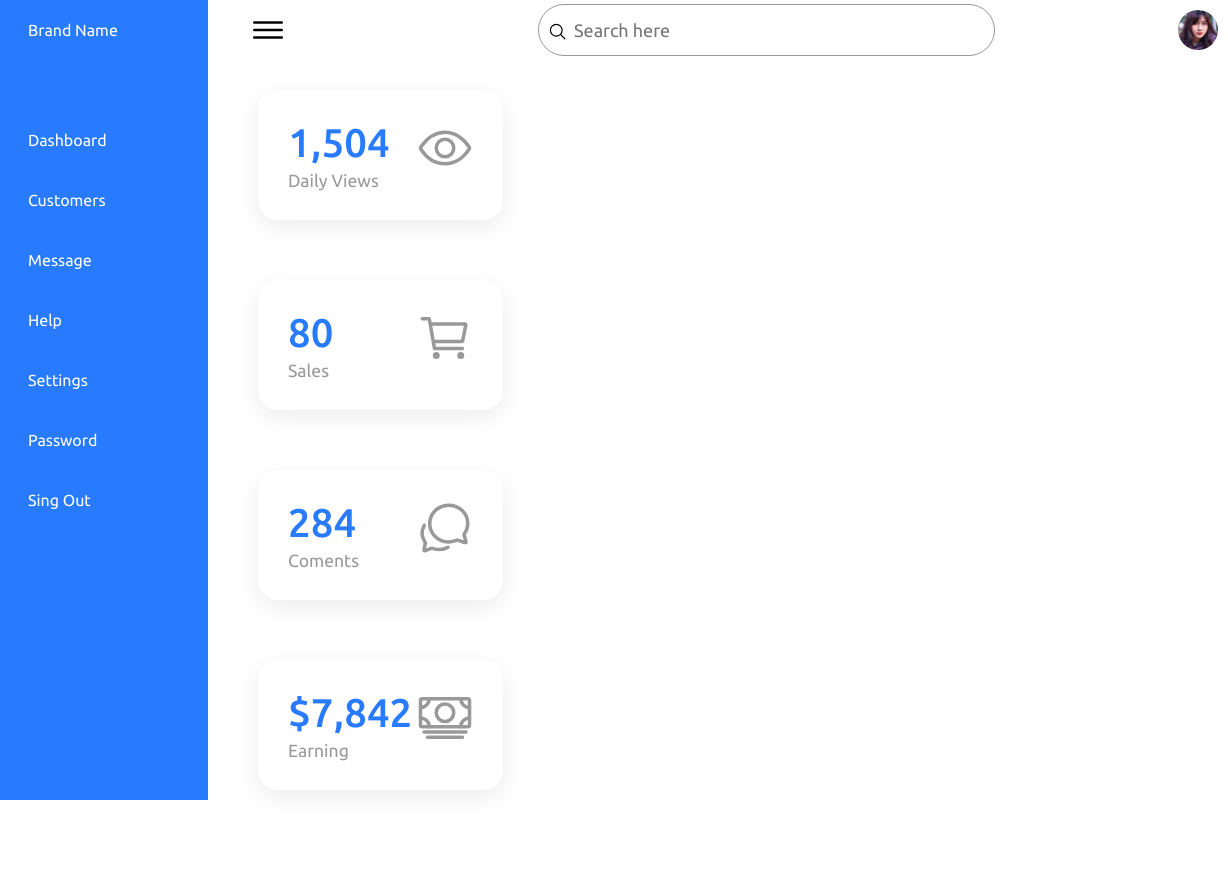
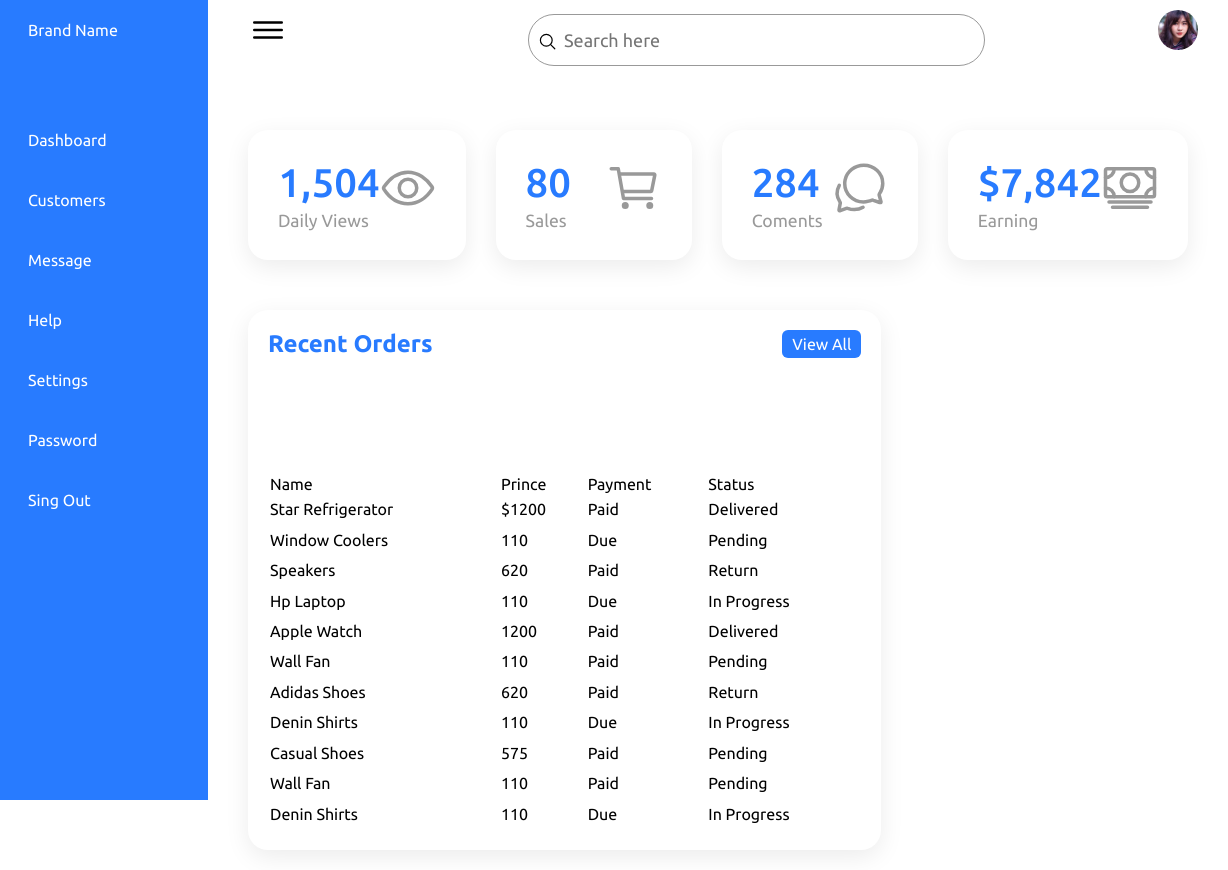
Before and after one commit to RafaelSobral/dashboard_using_HTML_CSS_JAVASCRIPT, a plain HTML site: page index.html in a window 1280 px wide. Shown: the top 870 px of the page, 52-1280 px from the left. Before the commit the page ends 820 px from the top, so only its background shows below. Drawn offline with nearby package versions, Linux system fonts and the light colour scheme.

Commit message:
Retorno do Projeto_
Commit Retorno do Projeto Dashboard Porfólio!

```diff
--- a/index.html
+++ b/index.html
@@ -1,14 +1,15 @@
 <!DOCTYPE html>
 <html lang="pt-br">
 <head>
-    <meta charset="UTF-8" />
-    <meta http-equiv="X-UA-Compatible" content="IE=edge" />
-    <meta name="viewport" content="width=device-width, initial-scale=1.0" />
+  <meta charset="UTF-8"/>
+  <meta http-equiv="X-UA-Compatible" content="IE=edge"/>
+  <meta name="viewport" content="width=device-width, initial-scale=1.0"/>
   <title>Reponsive Admin Dashboard | Redesign</title>
-    <link rel="stylesheet" type="text/css" href="style.css" />
+  <link rel="stylesheet" type="text/css" href="style.css"/>
 </head>
 <body>
   <div class="container">
+
     <div class="navigation">
       <ul>
         <li>
@@ -75,7 +76,7 @@
         </li>
       </ul>
     </div>
-      <!--main-->
+         <!---MAIN--->
     <div class="main">
       <div class="topbar">
         <div class="toggle">
@@ -94,6 +95,7 @@
         </div>
       </div>
           <!--CARDS-->
+      <div class="cardFlex">
         <div class="cardBox">
           <div class="card">
             <div>
@@ -105,6 +107,7 @@
             </div>
           </div>
         </div>
+
         <div class="cardBox">
           <div class="card">
             <div>
@@ -116,6 +119,7 @@
             </div>
           </div>
         </div>
+
         <div class="cardBox">
           <div class="card">
             <div>
@@ -127,6 +131,7 @@
             </div>
           </div>
         </div>
+
         <div class="cardBox">
           <div class="card">
             <div>
@@ -139,18 +144,102 @@
           </div>
         </div>
        </div>
+      <!-- // DATA LIST  -->
+      <div class="details">
+        <div class="recentOrders">
+          <div class="cardHeader">
+            <h2>Recent Orders</h2>
+            <a href="#" class="btn">View All</a>
+          </div>
+          <table>
+            <thead>
+              <tr>
+                <td>Name</td>
+                <td>Prince</td>
+                <td>Payment</td>
+                <td>Status</td>
+              </tr>
+            </thead>
+            <tbody>
+              <tr>
+                <td>Star Refrigerator</td>
+                <td>$1200</td>
+                <td>Paid</td>
+                <td><span class="status delivered">Delivered</span></td>
+              </tr>
+              <tr>
+                <td>Window Coolers</td>
+                <td>110</td>
+                <td>Due</td>
+                <td><span class="status pending">Pending</span></td>
+              </tr>
+              <tr>
+                <td>Speakers</td>
+                <td>620</td>
+                <td>Paid</td>
+                <td><span class="status return">Return</span></td>
+              </tr>
+              <tr>
+                <td>Hp Laptop</td>
+                <td>110</td>
+                <td>Due</td>
+                <td><span class="status inprogress">In Progress</span></td>
+              </tr>
+              <tr>
+                <td>Apple Watch</td>
+                <td>1200</td>
+                <td>Paid</td>
+                <td><span class="status delivered">Delivered</span></td>
+              </tr>
+              <tr>
+                <td>Wall Fan</td>
+                <td>110</td>
+                <td>Paid</td>
+                <td><span class="status pending">Pending</span></td>
+              </tr>
+              <tr>
+                <td>Adidas Shoes</td>
+                <td>620</td>
+                <td>Paid</td>
+                <td><span class="status return">Return</span></td>
+              </tr>
+              <tr>
+                <td>Denin Shirts</td>
+                <td>110</td>
+                <td>Due</td>
+                <td><span class="status inprogress">In Progress</span></td>
+              </tr>
+              <tr>
+                <td>Casual Shoes</td>
+                <td>575</td>
+                <td>Paid</td>
+                <td><span class="status pending">Pending</span></td>
+              </tr>
+              <tr>
+                <td>Wall Fan</td>
+                <td>110</td>
+                <td>Paid</td>
+                <td><span class="status pending">Pending</span></td>
+              </tr>
+              <tr>
+                <td>Denin Shirts</td>
+                <td>110</td>
+                <td>Due</td>
+                <td><span class="status inprogress">In Progress</span></td>
+              </tr>
+            </tbody>
+          </table>
         </div>
       </div>
-    <script
-      type="module"
-      src="https://unpkg.com/ionicons@5.5.2/dist/ionicons/ionicons.esm.js"
-    ></script>
-    <script
-      nomodule
-      src="https://unpkg.com/ionicons@5.5.2/dist/ionicons/ionicons.js"
-    ></script>
+
+    </div>
+  </div>
+
+  <script type="module"src="https://unpkg.com/ionicons@5.5.2/dist/ionicons/ionicons.esm.js"></script>
+  <script nomodule src="https://unpkg.com/ionicons@5.5.2/dist/ionicons/ionicons.js"></script>
+
   <script>
-      //MENU TOGGLE
+    // MENU TOGGLE
     let toggle = document.querySelector('.toggle')
     let navigation = document.querySelector('.navigation')
     let main = document.querySelector('.main')
--- a/style.css
+++ b/style.css
@@ -1,71 +1,72 @@
 @import url('https://fonts.googleapis.com/css2?family=Ubuntu:wght@300;400;500;700&display=swap');
-*
-{
+
+* {
   margin: 0;
   padding: 0;
   box-sizing: boder-box;
   font-family: 'Ubuntu', sans-serif;
 }
-:root
-{
-  --blue:#287bff;
-  --whrite:#fff;
-  --grey:#f5f5f5;
-  --black1:#222;
-  --black2:#999;
+
+:root {
+  --blue: #287bff;
+  --whrite: #fff;
+  --grey: #f5f5f5;
+  --black1: #222;
+  --black2: #999;
 }
-body
-{
- min-height: 100vh;
- overflow-x: hidden;
+
+body {
+  min-height: 100vh;
+  min-width: 100vh;
+  /* position: relative; */
+
+  overflow-x: hidden;
 }
-.container
-{
-  position: relative;
+
+.container {
   width: 100%;
 }
-.navigation
-{
+
+.navigation {
   position: fixed;
   width: 250px;
   height: 100%;
   background: var(--blue);
   border-left: 10px solid var(--blue);
-  transition: 0.5s;
+  transition: 0.7s;
   overflow: hidden;
 }
-.navigation.active
-{
-width: 60px;
+
+.navigation.active {
+  width: 70px;
 }
-.navigation ul
-{
+
+.navigation ul {
   position: absolute;
   top: 0;
   left: 0;
   width: 100%;
 }
-.navigation ul li
-{
+
+.navigation ul li {
   position: relative;
   width: 100%;
   list-style: none;
   border-top-left-radius: 30px;
   border-bottom-left-radius: 30px;
 }
+
 .navigation ul li:hover,
-.navigation ul li.hovered
-
-{
+.navigation ul li.hovered {
   background: var(--whrite);
 }
-.navigation ul li:nth-child(1)
-{
+
+.navigation ul li:nth-child(1) {
   margin-bottom: 50px;
   pointer-events: none;
 }
-.navigation ul li a
-{
+
+.navigation ul li a {
   position: relative;
   display: block;
   width: 100%;
@@ -73,13 +74,13 @@ width: 60px;
   text-decoration: none;
   color: var(--whrite);
 }
+
 .navigation ul li:hover a,
-.navigation ul li.hovered a
-{
+.navigation ul li.hovered a {
   color: var(--blue);
 }
-.navigation ul li a .icon
-{
+
+.navigation ul li a .icon {
   position: relative;
   display: block;
   min-width: 60px;
@@ -87,8 +88,8 @@ width: 60px;
   line-height: 65px;
   text-align: center;
 }
-.navigation ul li a .title
-{
+
+.navigation ul li a .title {
   position: relative;
   display: block;
   padding: 0 10px;
@@ -97,10 +98,10 @@ width: 60px;
   text-align: start;
   white-space: nowrap;
 }
-/*curve outside */
+
+/*======== curve outside ======== */
 .navigation ul li:hover a::before,
-.navigation ul li.hovered a::before
-{
+.navigation ul li.hovered a::before {
   content: '';
   position: absolute;
   right: 0;
@@ -112,9 +113,9 @@ width: 60px;
   box-shadow: 35px 35px 0 10px var(--whrite);
   pointer-events: none;
 }
+
 .navigation ul li:hover a::after,
-.navigation ul li.hovered a::after
-{
+.navigation ul li.hovered a::after {
   content: '';
   position: absolute;
   right: 0;
@@ -126,9 +127,9 @@ width: 60px;
   box-shadow: 35px -35px 0 10px var(--whrite);
   pointer-events: none;
 }
-/*MAIN*/
-.main
-{
+
+/*======== MAIN ========*/
+.main {
   position: absolute;
   width: calc(100% - 300px);
   left: 280px;
@@ -136,13 +137,13 @@ width: 60px;
   background: var(--whrite);
   transition: 0.5s;
 }
-.main.active
-{
-width: calc(100% - 80px);
-left: 80px;
+
+.main.active {
+  width: calc(100% - 80px);
+  left: 80px;
 }
-.topbar
-{
+
+.topbar {
   width: 100%;
   height: 60px;
   display: flex;
@@ -150,8 +151,8 @@ left: 80px;
   align-items: center;
   padding: 0 10px;
 }
-.toggle
-{
+
+.toggle {
   position: relative;
   width: 60px;
   height: 60px;
@@ -161,19 +162,20 @@ left: 80px;
   font-size: 2.5em;
   cursor: pointer;
 }
-.search
-{
+
+.search {
   position: relative;
+  top: 10px;
   width: 400px;
   margin: 0 10px;
 }
-.search label
-{
+
+.search label {
   position: relative;
   width: 100%;
 }
-.search label input
-{
+
+.search label input {
   width: 100%;
   height: 40px;
   border-radius: 40px;
@@ -183,24 +185,25 @@ left: 80px;
   outline: none;
   border: 1px solid var(--black2);
 }
-.search label ion-icon
-{
+
+.search label ion-icon {
   position: absolute;
   top: 0;
   left: 10px;
   font-size: 1.2em;
 }
-.user
-{
-  position: sticky;
+
+.user {
+  position: relative;
+  margin-right: 20px;
   width: 40px;
   height: 40px;
   border-radius: 50%;
   overflow: hidden;
   cursor: pointer;
 }
-.user img
-{
+
+.user img {
   position: absolute;
   top: 0;
   left: 0;
@@ -208,17 +211,20 @@ left: 80px;
   height: 100%;
   object-fit: cover;
 }
-.cardBox
-{
+
+/*======== CARDS ========*/
+.cardFlex {
+  margin-top: 50px;
+  display: grid;
   position: relative;
-  width: 100%;
-  padding: 30px;
-  display: grid;
-  grid-template-columns: repeat(4,1fr);
+  height: 100%;
+  padding: 20px;
+  grid-template-columns: repeat(4, 1fr);
+  grid-gap: 30px;
   justify-content: space-between;
 }
-.cardBox .card
-{
+
+.cardBox .card {
   position: relative;
   background: var(--whrite);
   padding: 30px;
@@ -228,31 +234,70 @@ left: 80px;
   cursor: pointer;
   box-shadow: 0 7px 25px rgba(0, 0, 0, 0.08);
 }
-.cardBox .numbers
-{
+
+.cardBox .numbers {
   position: relative;
   font-weight: 500;
   font-size: 2.5em;
   color: var(--blue);
 }
-.cardBox .card .cardName
-{
+
+.cardBox .card .cardName {
   color: var(--black2);
   font-size: 1.1em;
   margin-top: 5px;
 }
-.cardBox .card .iconbx
-{
+.cardBox .card .iconbx {
   font-size: 3.5em;
   color: var(--black2);
 }
-.cardBox .card:hover
-{
+
+.cardBox .card:hover {
   background: var(--blue);
 }
+
 .cardBox .card:hover .numbers,
-.cardBox .card:hover .numbers,
-.cardBox .card:hover .numbers
-{
+.cardBox .card:hover .cardName,
+.cardBox .card:hover .iconbx {
   color: var(--whrite);
 }
+
+.details {
+  position: relative;
+  width: 100%;
+  padding: 20px;
+  display: grid;
+  grid-template-columns: 2fr 1fr;
+  grid-gap: 30px;
+  margin-top: 10px;
+}
+
+.details .recentOrders {
+  position: relative;
+  display: grid;
+  min-height: 500px;
+  background-color: var(--whrite);
+  padding: 20px;
+  border-radius: 20px;
+  box-shadow: 0 7px 25px rgba(0, 0, 0, 0.08);
+}
+
+.cardHeader {
+  display: flex;
+  justify-content: space-between;
+  align-items: flex-start;
+}
+
+.cardHeader h2 {
+  font-weight: 600;
+  color: var(--blue);
+}
+
+.btn {
+  position: relative;
+  padding: 5px 10px;
+  background: var(--blue);
+  text-decoration: none;
+  color: var(--whrite);
+  border-radius: 6px;
+}
```
Also changed, not shown: content.html (+60 -0 lines). Lines whose indentation alone changed are shown as unchanged.
